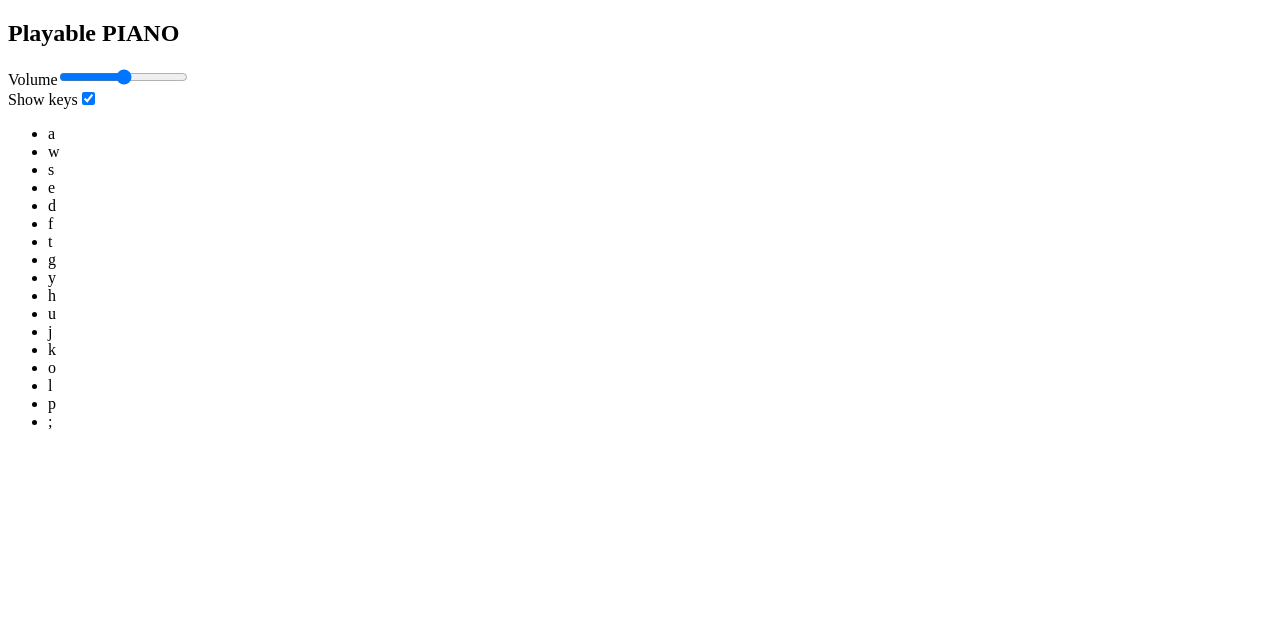
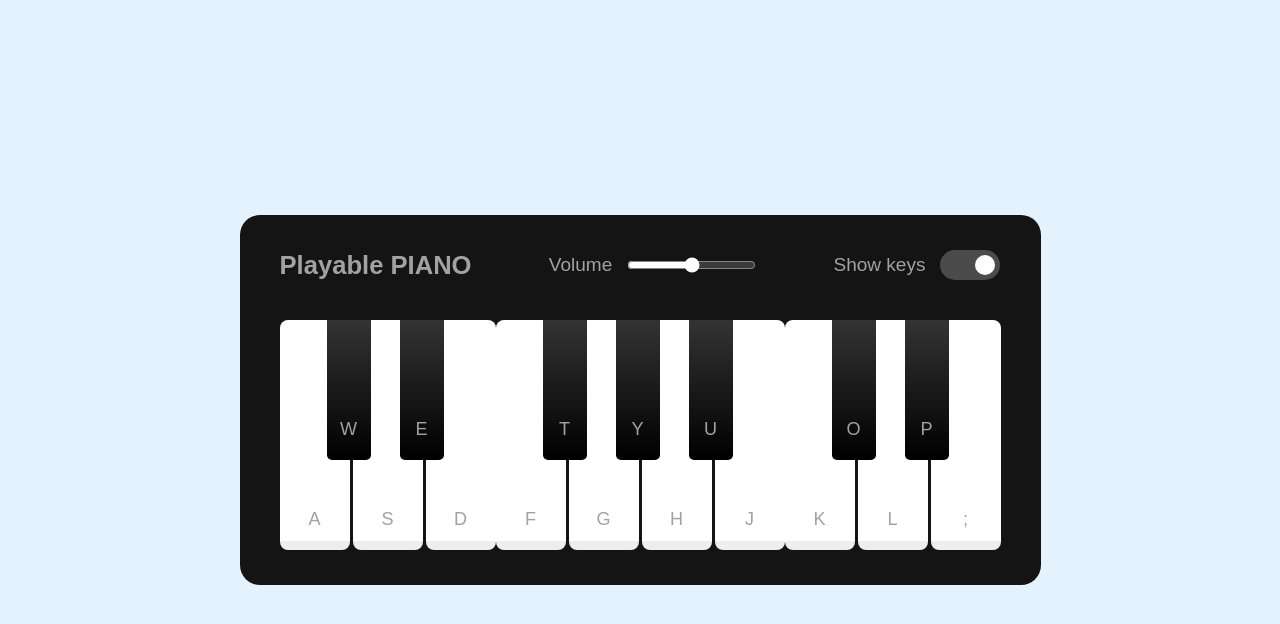
Before and after one commit to Sharma-Sumit-05/Js-projects, a plain HTML site: page Piano/index.html in a window 1280 px wide. Drawn offline with Linux system fonts and the light colour scheme.

Commit message:
adding style in html

```diff
--- a/Piano/index.html
+++ b/Piano/index.html
@@ -4,6 +4,7 @@
   <meta charset="UTF-8">
   <meta name="viewport" content="width=device-width, initial-scale=1.0">
   <title>Piano Game</title>
+  <link rel="stylesheet" href="style.css">
 </head>
 <body>
   <div class="container">
--- /dev/null
+++ b/Piano/style.css
@@ -0,0 +1,124 @@
+
+*{
+  margin: 0;
+  padding: 0;
+  box-sizing: border-box;
+  font-family: "Poppins", sans-serif;
+}
+
+body{
+  display: flex;
+  align-items: center;
+  justify-content: center;
+  min-height: 100vh;
+  padding: 0 10px;
+  background: #e3f2fd;
+}
+
+.container{
+  /* width: 780px; */
+  border-radius: 20px;
+  padding: 35px 40px;
+  background: #141414;
+}
+.container header{
+  color: #a2a2a2;
+  display: flex;
+  align-items: center;
+  justify-content: space-between;
+}
+header h2{
+  font-size: 1.6rem;
+}
+header .column{
+  display: flex;
+  align-items: center;
+}
+
+header .column span{
+  font-weight: 500;
+  margin-right: 15px;
+  font-size: 1.19rem;
+}
+.volume-slider input{
+  accent-color: white;
+  outline: none;
+}
+
+.keys-checkbox input{
+  appearance: none;
+  outline: none;
+  width: 60px;
+  height: 30px;
+  border-radius: 30px;
+  position: relative;
+  cursor:pointer;
+  background: #4b4b4b;
+}
+
+.keys-checkbox input::before{
+  content: "";
+  position: absolute;
+  height: 20px ;
+  width: 20px;
+  top: 50%;
+  left: 5px;
+  border-radius: inherit;
+  transform: translateY(-50%);
+  position: absolute;
+  background: #8c8c8c;
+  transition: all 0.3s ease;
+}
+.keys-checkbox input:checked:before{
+  left: 35px;
+  background: #fff;
+}
+.piano-keys{
+  display: flex;
+  margin-top: 40px;
+}
+
+.piano-keys .key{
+  cursor: pointer;
+  list-style: none;
+  user-select: none;
+  position: relative;
+  color: #a2a2a2;
+  text-transform: uppercase;
+}
+.piano-keys .black{
+  width: 44px;
+  height: 140px;
+  z-index: 2;
+  margin:0px -18px 0px -23px;;
+  border-radius: 0 0 5px 5px;
+  background: linear-gradient(#333, #000)
+}
+
+/* .piano-keys .black.active{
+  box-sizing: inset -5px 5px 20px rgba(255, 255, 255, 0.1);
+  background: linear-gradient(to bottom, #000, #434343)
+} */
+
+.piano-keys .white{
+  width: 70px;
+  height: 230px;
+  border: 1pxsolid #000;
+  border-radius: 8px;
+  background: linear-gradient(#fff 96%, #eee 4%)
+}
+/* .piano-keys .white.active{
+  box-sizing: inset -5px 5px 20px rgba(0, 0, 0, 0.2);
+  background: linear-gradient(to bottom, #fff 0%, #eee 100%)
+} */
+.piano-keys span{
+  position: absolute;
+  bottom: 20px;
+  width: 100%;
+  font-size: 1.13rem;
+  text-align: center;
+}
+
+.piano-keys .key.hide span{
+  display: none;
+}
```
